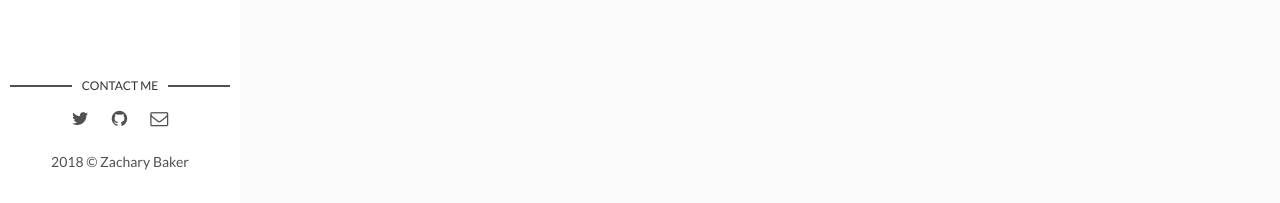
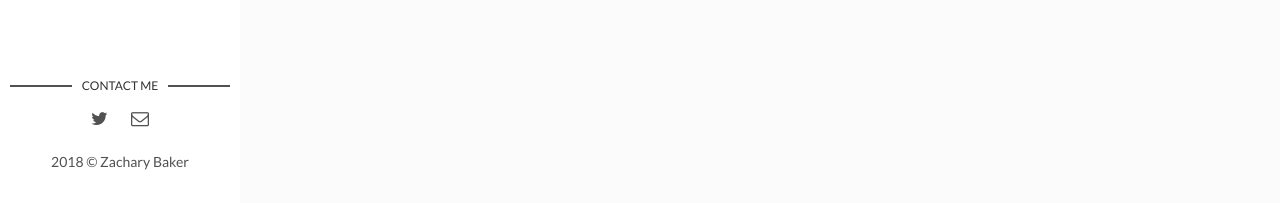
Before and after one commit to gutblog/gutblog.github.io, a Jekyll site: the page built from index.html, in a window 1280 px wide. Shown: the part 694-897 px from the top of the page. Built offline with Jekyll 4.4.1, drawn with Linux system fonts in a browser that asks for light colours; the list of posts is cut into pages by our own code.

Commit message:
Fix github-specific code (1)

```diff
--- a/_layouts/main.html
+++ b/_layouts/main.html
@@ -22,7 +22,7 @@ layout: default
         {% if site.facebook %}
           <li><a href="https://facebook.com/{{ site.facebook }}" target="_blank"><i class="fa fa-facebook" aria-hidden="true"></i></a></li>
         {% endif %}
-        {% if site.github %}
+        {% if site.c_github %}
           <li class="github"><a href="http://github.com/{{site.github}}" target="_blank"><i class="fa fa-github"></i></a></li>
         {% endif %}
         {% if site.linkedin %}
```
